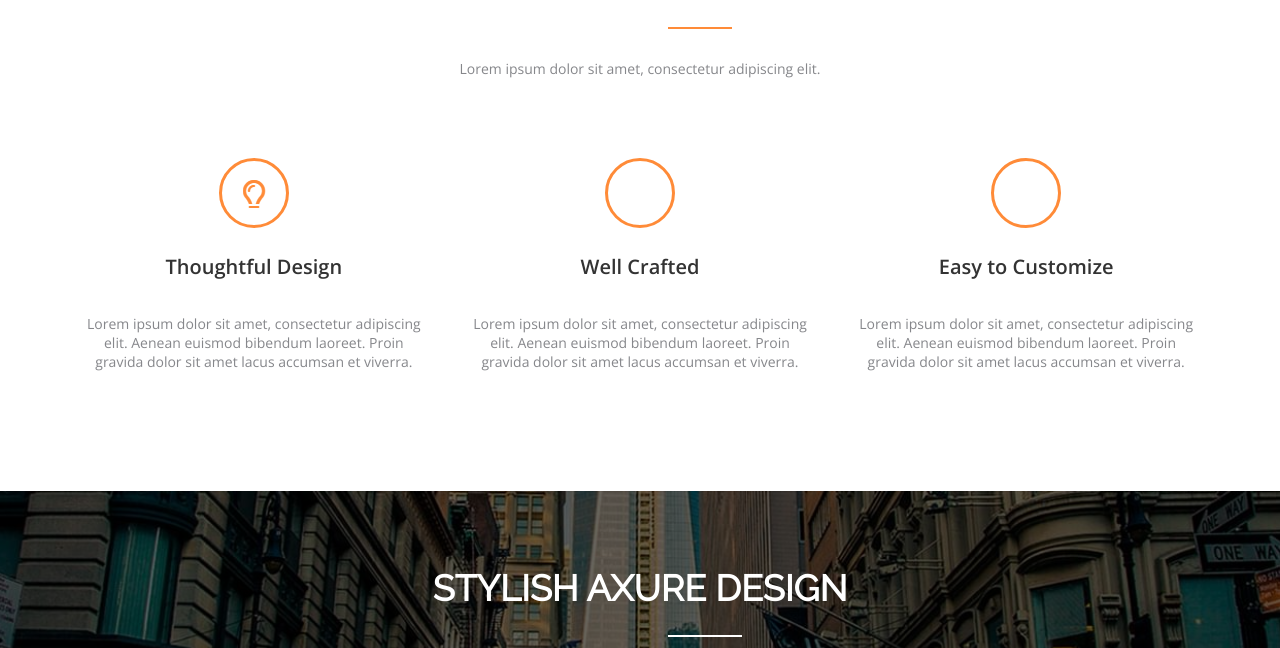
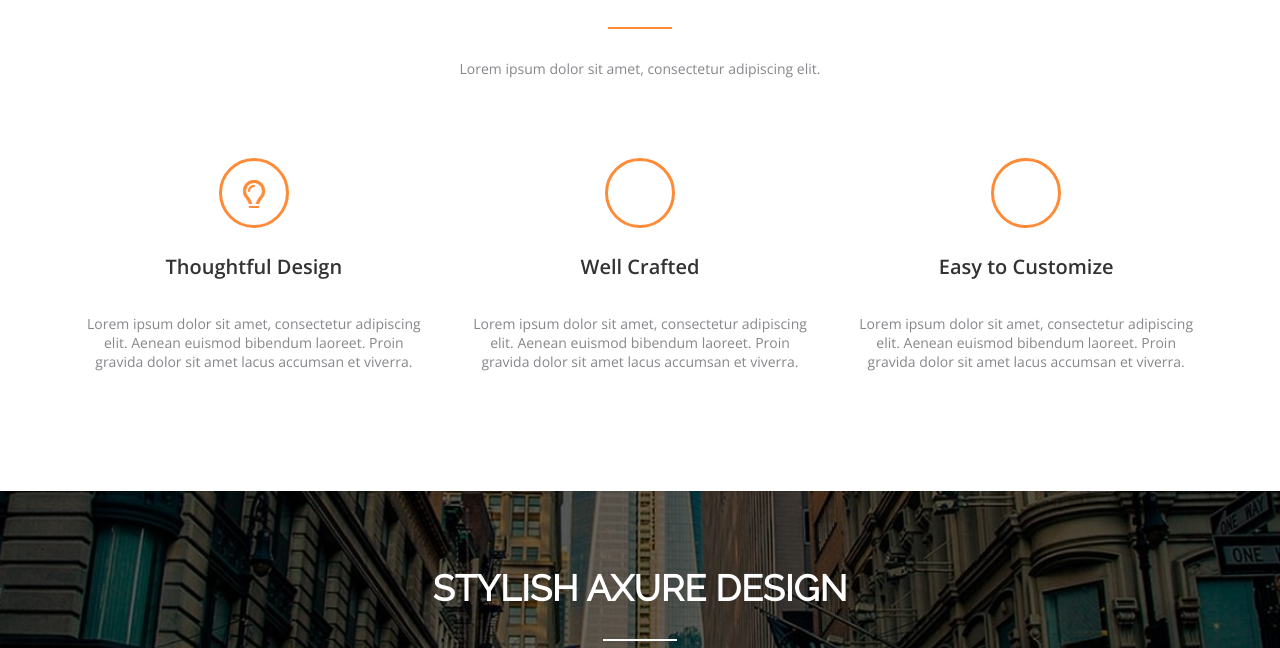
Before and after one commit to Tatsianazhylevich/lesson-3, a plain HTML site: page index.html in a window 1280 px wide. Shown: the part 152-800 px from the top of the page. Drawn offline with nearby package versions, Linux system fonts and the light colour scheme.

Commit message:
Update style.css

```diff
--- a/css/style.css
+++ b/css/style.css
@@ -33,7 +33,7 @@ hr {
     width: 64px;
     height: 2px;
     background-color: #ff8b38;
-    margin: 30px 668px;
+    margin: 30px auto;
     border: none;
 }
 
@@ -156,8 +156,7 @@ h1 {
     height: 2px;
     background-color: #ffffff;
     border: none;
-    margin-top: 26px;
-    margin-bottom: 23px;
+    margin-top: 26px auto 23px;
 }
 
 h5 {
```
